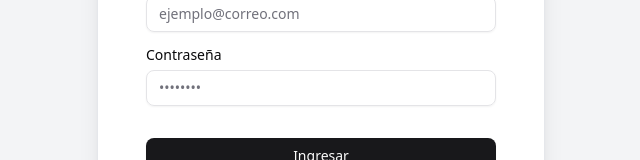
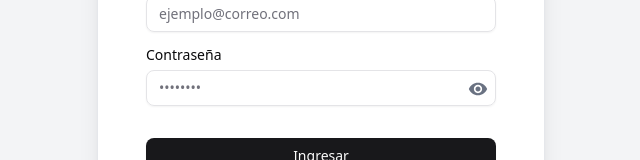
Before and after one commit to jozorio29/reservafacil-full-stack-project, a React (Vite) app in the folder client/: page / in a window 1280 px wide. Shown: the part 355-515 px from the top of the page, without its empty margins (319-959 px from the left). Built offline with nearby package versions, Linux system fonts and the light colour scheme; no server answers.

Commit message:
Agregando boton al input

```diff
--- a/client/src/assets/pages/Login.jsx
+++ b/client/src/assets/pages/Login.jsx
@@ -8,23 +8,24 @@ import {
 } from "@/components/ui/card";
 import { Input } from "@/components/ui/input";
 import { Label } from "@/components/ui/label";
+import { server } from "@/constants/config";
 import { useAuth } from "@/context/AuthContext";
 import axios from "axios";
+import { signInWithPopup } from "firebase/auth";
 import { useState } from "react";
 import { toast } from "react-hot-toast";
+import { FcGoogle } from "react-icons/fc";
 import { useNavigate } from "react-router-dom";
-import { signInWithPopup } from "firebase/auth";
 import { auth, provider } from "../../config/firebase";
-import { FcGoogle } from "react-icons/fc";
 import FormularioRegistro from "./FormularioRegistro";
-import { server } from "@/constants/config";
-
+import { Visibility, VisibilityOff } from "@mui/icons-material";
 const Login = () => {
   const [correo, setCorreo] = useState("");
   const [password, setPassword] = useState("");
   const [error, setError] = useState("");
   const [isLoading, setIsLoading] = useState(false);
   const [vista, setVista] = useState("login"); // "login" o "registro"
+  const [showPassword, setShowPassword] = useState(false);
 
   const navigate = useNavigate();
   const { login } = useAuth();
@@ -139,17 +140,30 @@ const Login = () => {
                     required
                   />
                 </div>
-
                 <div className="space-y-2">
                   <Label htmlFor="password">Contraseña</Label>
+                  <div className="relative">
                     <Input
                       id="password"
-                    type="password"
+                      type={showPassword ? "text" : "password"}
                       placeholder="••••••••"
                       value={password}
                       onChange={(e) => setPassword(e.target.value)}
                       required
+                      className="pr-10"
                     />
+                    <button
+                      type="button"
+                      onClick={() => setShowPassword((prev) => !prev)}
+                      className="absolute right-2 top-1/2 -translate-y-1/2 text-gray-500 dark:text-gray-400"
+                    >
+                      {showPassword ? (
+                        <VisibilityOff fontSize="small" />
+                      ) : (
+                        <Visibility fontSize="small" />
+                      )}
+                    </button>
+                  </div>
                 </div>
 
                 {error && <p className="text-red-500 text-sm">{error}</p>}
```
Lines whose indentation alone changed are shown as unchanged.
